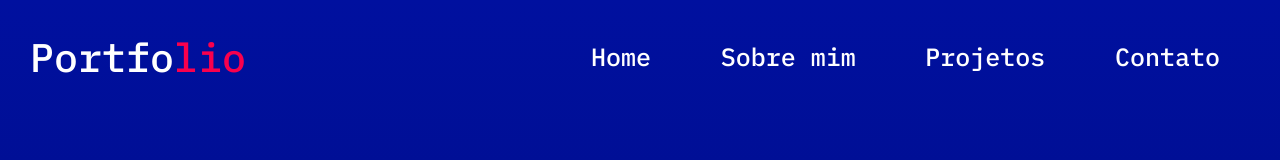
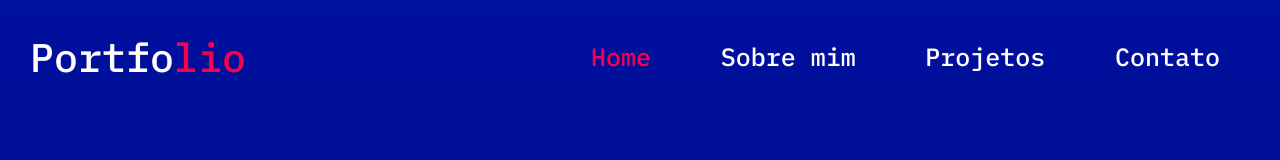
Before and after one commit to thzinn6920/primeiro-portfolio, a plain HTML site: page index.html in a window 1280 px wide. In both pictures the pointer is over the link "Home". Shown: the top 160 px of the page. Drawn offline with nearby package versions, Linux system fonts and the light colour scheme.

Commit message:
Update styles.css

```diff
--- a/styles.css
+++ b/styles.css
@@ -52,7 +52,7 @@ li{
     color: #ffffff;
 }
 
-li:hover {
+li a:hover {
     color: #f9004d;
     transition: 0.5s;
 }
```
